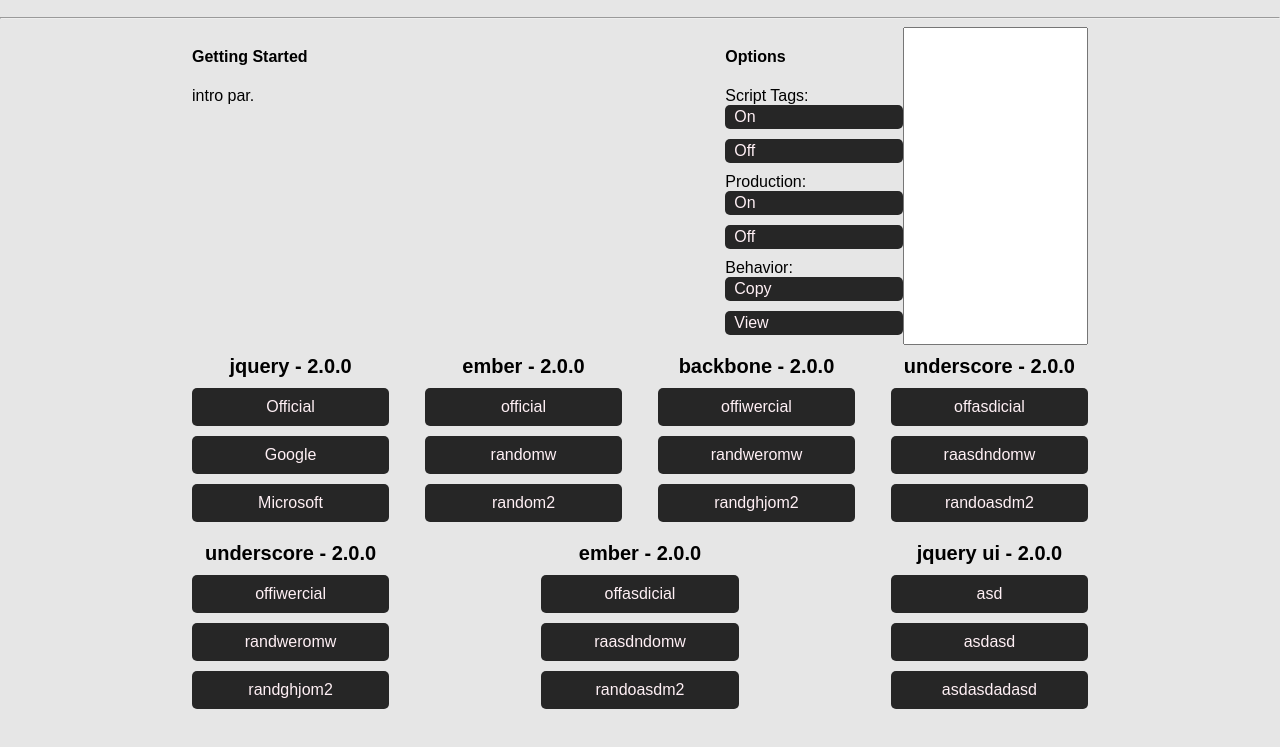
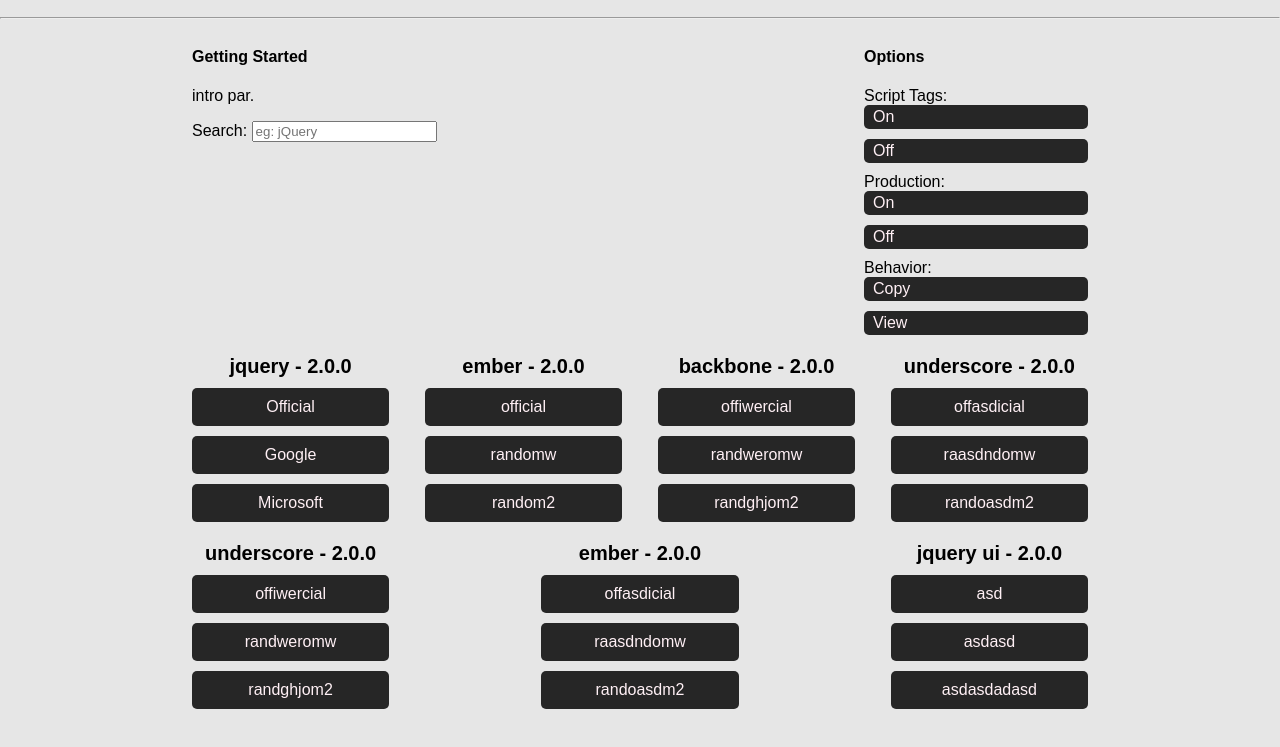
Before and after one commit to alexdmejias/cdnatives, a website: page index.html in a window 1280 px wide. Shown: the part 51-798 px from the top of the page. Drawn offline with Linux system fonts and the light colour scheme.

Commit message:
added ng filter to better filter results

```diff
--- a/index.html
+++ b/index.html
@@ -23,6 +23,8 @@
 		<div class="instructions">
 			<h4>Getting Started</h4>
 			<p>intro par.</p>
+			<label for="search">Search: </label>
+			<input type="search" ng-model="libsSearch" placeholder="eg: jQuery">
 		</div>
 		<div class="controls">
 			<h4>Options</h4>
@@ -42,7 +44,6 @@
 				<a href="" class="button-small">View</a>
 			</div>
 		</div>
-		<input type="search" ng-model="libsSearch">
 	</div>
 	<div class="wrap content">
 		<div class="item" ng-repeat="lib in libs | filter: libsSearch">
```
